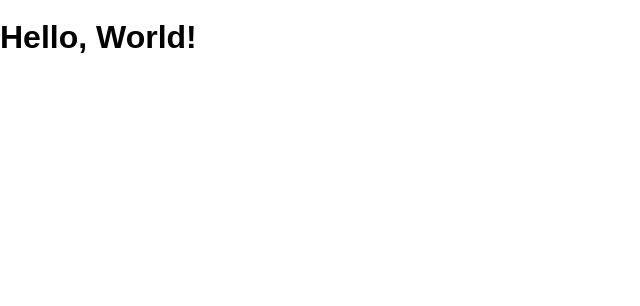
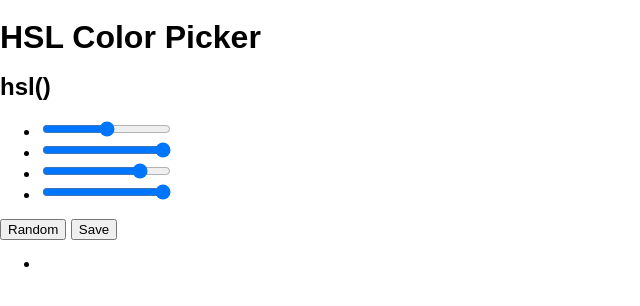
Before and after one commit to tiy-tpa-fee/color-picker, a website: page public/index.html in a window 1280 px wide. Shown: the whole page, without its empty margins (0-640 px from the left). Drawn offline with Linux system fonts and the light colour scheme.

Commit message:
HTML elements

```diff
--- a/public/index.html
+++ b/public/index.html
@@ -7,7 +7,21 @@
     <link rel="stylesheet" href="/screen.css">
   </head>
   <body>
-    <h1>Hello, World!</h1>
+
+    <h1>HSL Color Picker</h1>
+    <h2>hsl()</h2>
+    <figure></figure>
+    <ul>
+      <li><input type="range" name="hue" min="0" max="360" value="180"></li>
+      <li><input type="range" name="saturation" min="0" max="100" value="100"></li>
+      <li><input type="range" name="lightness" min="0" max="100" value="80"></li>
+      <li><input type="range" name="alpha" min="0" max="1" step="0.01" value="1"></li>
+    </ul>
+    <button>Random</button>
+    <button>Save</button>
+    <ul>
+      <li><figure></figure></li>
+    </ul>
     <script src="/main.js" charset="utf-8"></script>
   </body>
 </html>
```
Also changed, not shown: public/main.js (line endings or trailing spaces).
